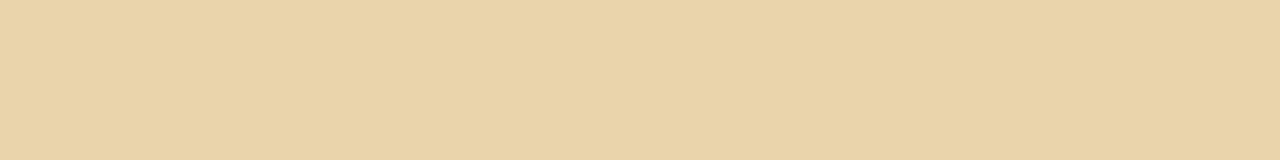
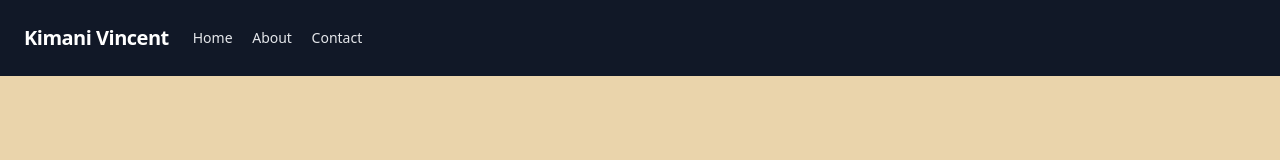
Before and after one commit to xfince/portfolio_kingatua, a website: page port_folio/index.html in a window 1280 px wide. Drawn offline with Linux system fonts and the light colour scheme.

Commit message:
added a hamburger menu

```diff
--- a/port_folio/index.html
+++ b/port_folio/index.html
@@ -7,7 +7,24 @@
     <link rel="stylesheet" href="css/style.css">
 </head>
 <body class="bg-[#ead4ab]">
-
+<!--HAMBURGER MENU-->
+<nav class="flex items-center justify-between flex-wrap bg-gray-900 p-6">
+    <div class="flex items-center flex-shrink-0 text-white mr-6">
+        <span class="font-semibold text-xl tracking-tight">Kimani Vincent</span>
+    </div>
+    <div class="block lg:hidden">
+        <button id="menu-toggle" class="flex items-center px-3 py-2 border rounded text-gray-200 border-gray-400 hover:text-white hover:border-white">
+            <svg class="fill-current h-3 w-3" viewBox="0 0 20 20" xmlns="http://www.w3.org/2000/svg"><title>Find</title><path d="M0 3h20v2H0V3zm0 6h20v2H0V9zm0 6h20v2H0v-2z"/></svg>
+        </button>
+    </div>
+    <div class="w-full block flex-grow lg:flex lg:items-center lg:w-auto hidden" id="menu">
+        <div class="text-sm lg:flex-grow">
+            <a href="#home" class="block mt-4 lg:inline-block lg:mt-0 text-gray-200 hover:text-white mr-4">Home</a>
+            <a href="#about" class="block mt-4 lg:inline-block lg:mt-0 text-gray-200 hover:text-white mr-4">About</a>
+            <a href="#contact_form" class="block mt-4 lg:inline-block lg:mt-0 text-gray-200 hover:text-white">Contact</a>
+        </div>
+    </div>
+</nav>
 
 </body>
 </html>
```
